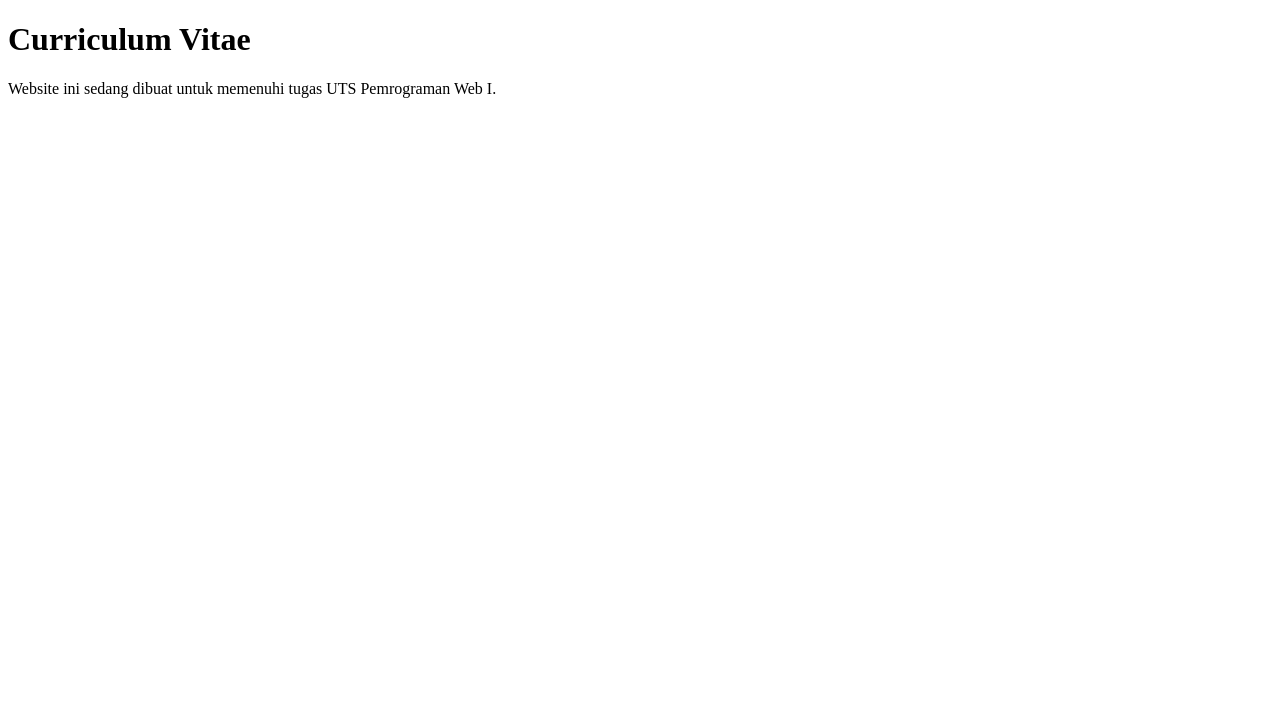
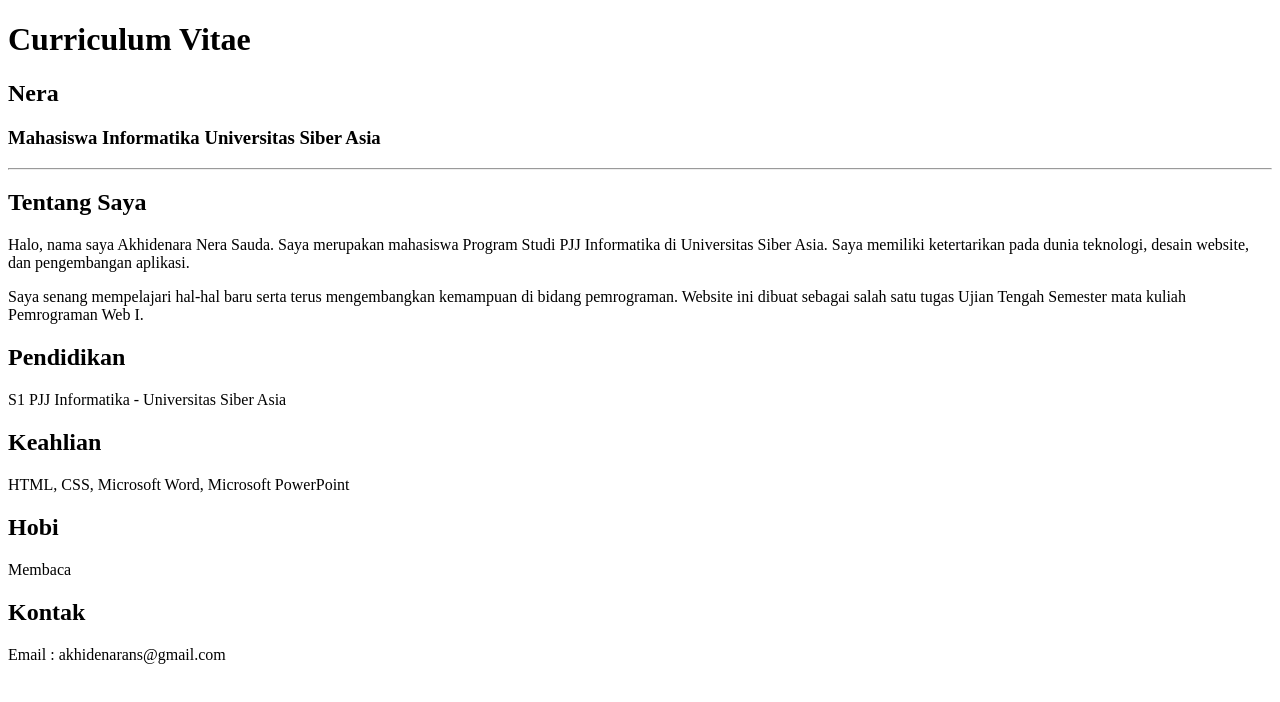
Before and after one commit to akhidenara/CV-AKHIDENARA, a plain HTML site: page index.html in a window 1280 px wide. Drawn offline with Linux system fonts and the light colour scheme.

Commit message:
Menambahkan struktur cv

```diff
--- a/index.html
+++ b/index.html
@@ -18,12 +18,51 @@ Mata Kuliah : Pemrograman Web I
 
 <body>
 
-<h1>Curriculum Vitae</h1>
+    <h1>Curriculum Vitae</h1>
 
-<p>Website ini sedang dibuat untuk memenuhi tugas UTS Pemrograman Web I.</p>
+    <h2>Nera</h2>
 
-<script src="script.js"></script>
+    <h3>Mahasiswa Informatika Universitas Siber Asia</h3>
 
+    <hr>
+
+    <h2>Tentang Saya</h2>
+
+    <p>
+        Halo, nama saya Akhidenara Nera Sauda. Saya merupakan mahasiswa Program Studi PJJ Informatika di Universitas Siber Asia.
+        Saya memiliki ketertarikan pada dunia teknologi, desain website, dan pengembangan aplikasi.
+    </p>
+
+    <p>
+        Saya senang mempelajari hal-hal baru serta terus mengembangkan kemampuan di bidang pemrograman.
+        Website ini dibuat sebagai salah satu tugas Ujian Tengah Semester mata kuliah Pemrograman Web I.
+    </p>
+
+    <h2>Pendidikan</h2>
+
+    <p>
+        S1 PJJ Informatika - Universitas Siber Asia
+    </p>
+
+    <h2>Keahlian</h2>
+
+    <p>
+        HTML, CSS, Microsoft Word, Microsoft PowerPoint
+    </p>
+
+    <h2>Hobi</h2>
+
+    <p>
+        Membaca
+    </p>
+
+    <h2>Kontak</h2>
+
+    <p>Email : akhidenarans@gmail.com</p>
+
+    <script src="script.js"></script>
+
+</body>
 </body>
 
 </html>
```
